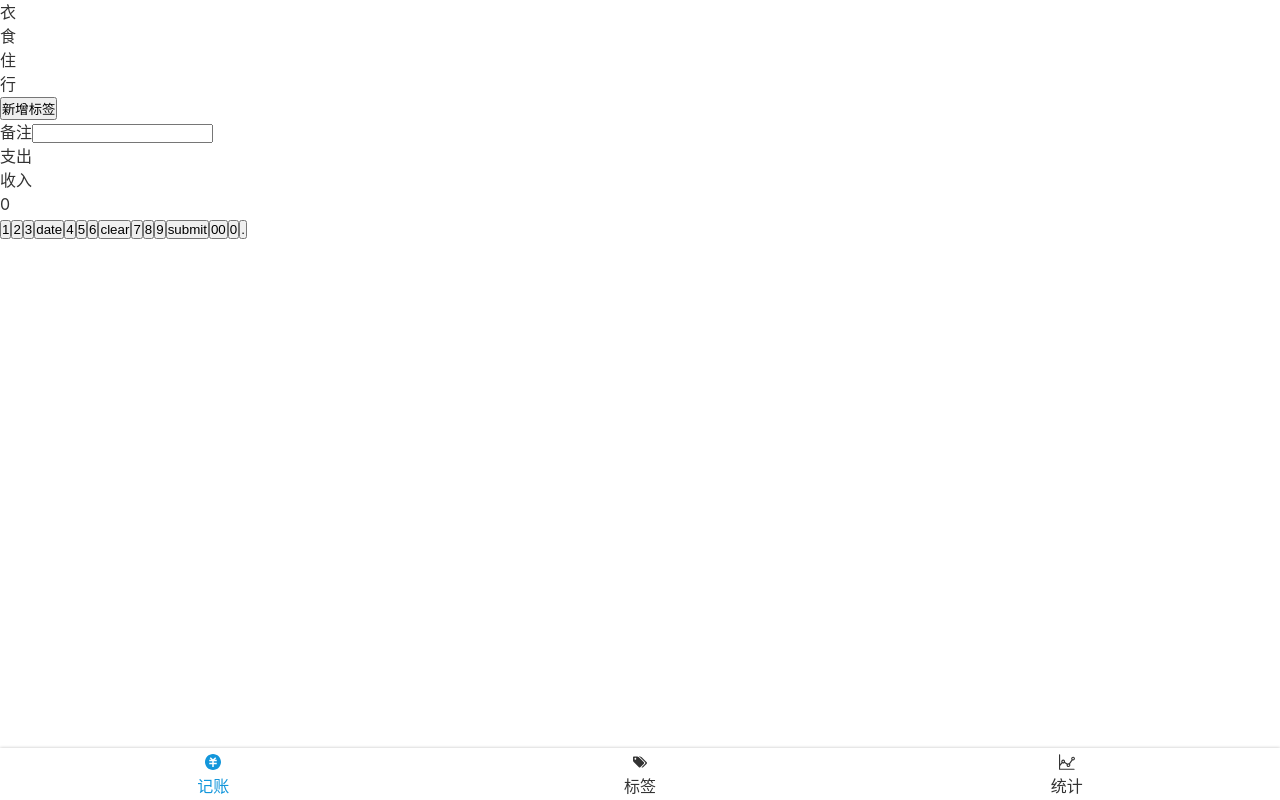
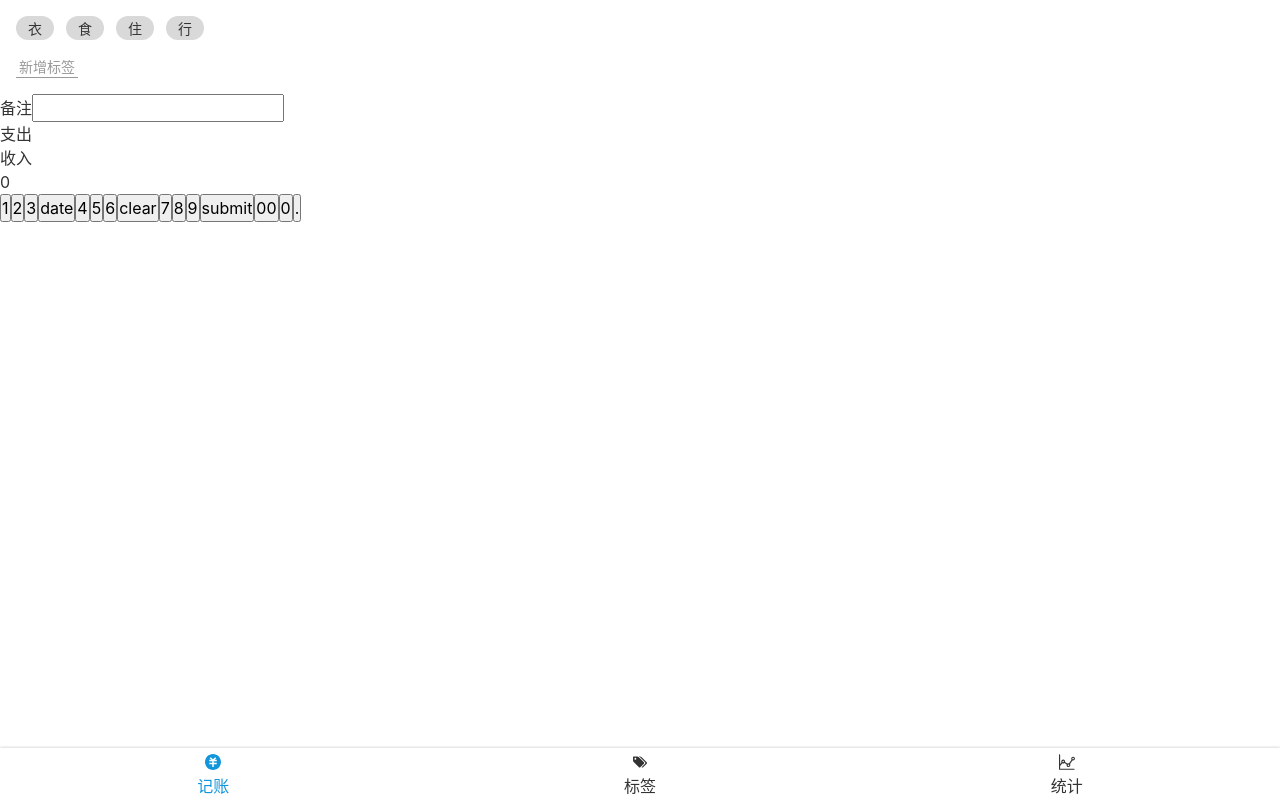
Before and after one commit to thunderjak/more-money-1, a Vue app: page /#/money in a window 1280 px wide. Built offline with nearby package versions, Linux system fonts and the light colour scheme.

Commit message:
money页面的tags加css

```diff
--- a/src/App.vue
+++ b/src/App.vue
@@ -17,6 +17,7 @@
   -moz-osx-font-smoothing: grayscale;
   color: #333;
   line-height: 1.5;
+  font-size: 16px;
   font-family: $font-hei;
 }
 
--- a/src/assets/style/reset.scss
+++ b/src/assets/style/reset.scss
@@ -11,13 +11,17 @@
 ul,
 ol {
   list-style: none;
-}
+} //取消默认样式
 
 a {
   text-decoration: none;
   color: inherit;
-}
+} //取消下划线和紫色
 html,
 body {
   height: 100%;
 }
+button,
+input {
+  font: inherit;
+} //字体继承
--- a/src/views/money.vue
+++ b/src/views/money.vue
@@ -55,5 +55,33 @@
 </script>
 
 <style lang="scss" scoped>
-
+@import "~@/assets/style/helper.scss";
+.tags{
+    font-size: 14px;
+    padding: 16px;
+  > .current{
+      display: flex;
+      > li{
+    display: flex;
+    justify-content: center;
+    align-items: center;
+          background: #d9d9d9;
+          $h:24px;
+          height: $h;
+          border-radius: $h/2;
+          padding: 0 $h/2;
+          margin-right: $h/2;
+      }
+    }
+    > .new{
+        padding-top: 16px;
+        button{
+            background: transparent;
+            border: none;
+            color: #999;
+            border-bottom: 1px solid ;
+            padding: 0 3px;
+        }
+    }
+}
 </style>
```
